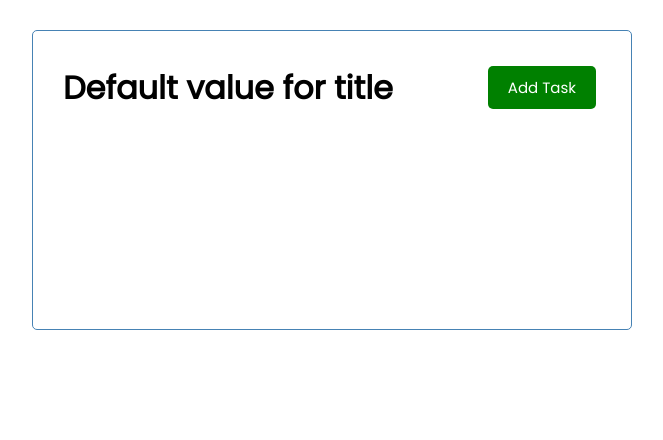
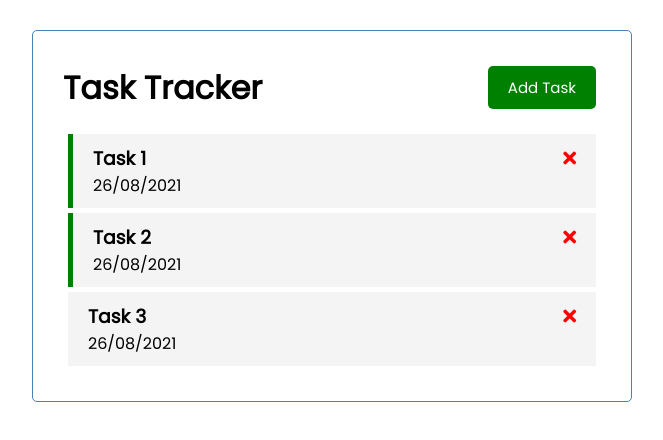
Before and after one commit to code-tieumomo/vue-crash, a Vue app: page / in a window 1280 px wide. Shown: the top 440 px of the page, without its empty margins (308-971 px from the left). Built offline with nearby package versions, Linux system fonts and the light colour scheme.

Commit message:
Add tasks

```diff
--- a/public/index.html
+++ b/public/index.html
@@ -4,12 +4,14 @@
     <meta charset="utf-8">
     <meta http-equiv="X-UA-Compatible" content="IE=edge">
     <meta name="viewport" content="width=device-width,initial-scale=1.0">
+    <link rel="stylesheet" href="https://cdnjs.cloudflare.com/ajax/libs/font-awesome/5.15.4/css/all.min.css" />
     <link rel="icon" href="<%= BASE_URL %>favicon.ico">
     <title><%= htmlWebpackPlugin.options.title %></title>
 </head>
 <body>
 <noscript>
-      <strong>We're sorry but <%= htmlWebpackPlugin.options.title %> doesn't work properly without JavaScript enabled. Please enable it to continue.</strong>
+    <strong>We're sorry but <%= htmlWebpackPlugin.options.title %> doesn't work properly without JavaScript enabled.
+        Please enable it to continue.</strong>
 </noscript>
 <div id="app"></div>
 <!-- built files will be auto injected -->
--- a/src/App.vue
+++ b/src/App.vue
@@ -1,16 +1,46 @@
 <template>
   <div class="container">
-    <Header/>
+    <Header title="Task Tracker" />
+    <Tasks :tasks="tasks" />
   </div>
 </template>
 
 <script>
 import Header from "./components/Header";
+import Tasks from "./components/Tasks";
 
 export default {
   name: "App",
   components: {
-    Header
+    Header,
+    Tasks
+  },
+  data() {
+    return {
+      tasks: []
+    };
+  },
+  created() {
+    this.tasks = [
+      {
+        id: 1,
+        text: "Task 1",
+        day: "26/08/2021",
+        reminder: true
+      },
+      {
+        id: 2,
+        text: "Task 2",
+        day: "26/08/2021",
+        reminder: true
+      },
+      {
+        id: 3,
+        text: "Task 3",
+        day: "26/08/2021",
+        reminder: false
+      }
+    ];
   }
 };
 </script>
--- a/src/components/Header.vue
+++ b/src/components/Header.vue
@@ -1,13 +1,12 @@
 <template>
   <header>
     <h1>{{ title }}</h1>
-    <Button text="Add Task" color="green"/>
+    <Button text="Add Task" color="green" />
   </header>
 </template>
 
 <script>
 import Button from "./Button";
-
 
 export default {
   name: "Header",
@@ -16,8 +15,7 @@
   },
   props: {
     title: {
-      type: String,
-      default: "Default value for title"
+      type: String
     }
   }
 };
--- /dev/null
+++ b/src/components/Task.vue
@@ -0,0 +1,41 @@
+<template>
+  <div :class="[task.reminder ? `reminder` : ``, `task`]">
+    <h3>
+      {{ task.text }}
+      <i class="fas fa-times"></i>
+    </h3>
+    <p>{{ task.day }}</p>
+  </div>
+</template>
+
+<script>
+export default {
+  name: "Task",
+  props: {
+    task: Object
+  }
+};
+</script>
+
+<style scoped>
+.fas {
+  color: red;
+}
+
+.task {
+  background: #f4f4f4;
+  margin: 5px;
+  padding: 10px 20px;
+  cursor: pointer;
+}
+
+.task.reminder {
+  border-left: 5px solid green;
+}
+
+.task h3 {
+  display: flex;
+  align-items: center;
+  justify-content: space-between;
+}
+</style>
--- /dev/null
+++ b/src/components/Tasks.vue
@@ -0,0 +1,23 @@
+<template>
+  <div v-for="task in tasks" :key="task.id">
+    <Task :task="task" />
+  </div>
+</template>
+
+<script>
+import Task from "./Task";
+
+export default {
+  name: "Tasks",
+  props: {
+    tasks: Array
+  },
+  components: {
+    Task
+  }
+};
+</script>
+
+<style scoped>
+
+</style>
```
Lines whose indentation alone changed are shown as unchanged.
